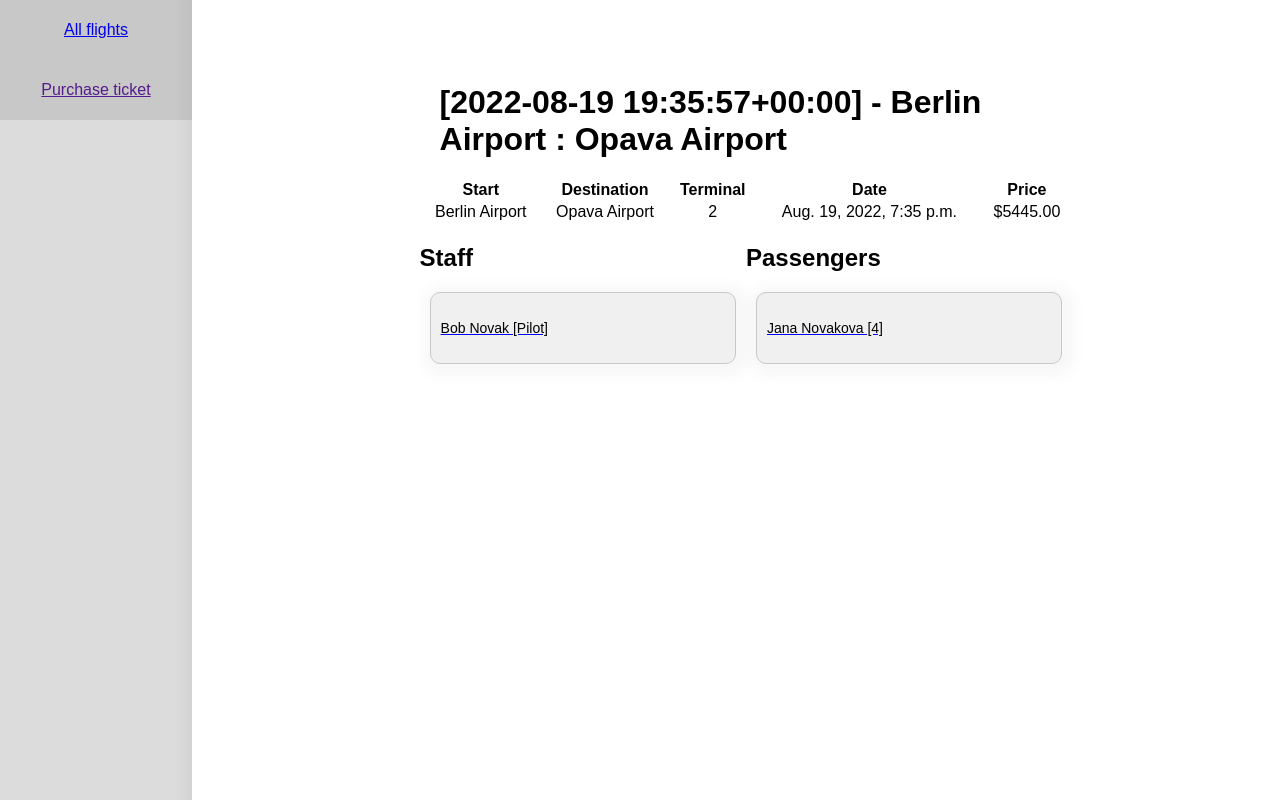
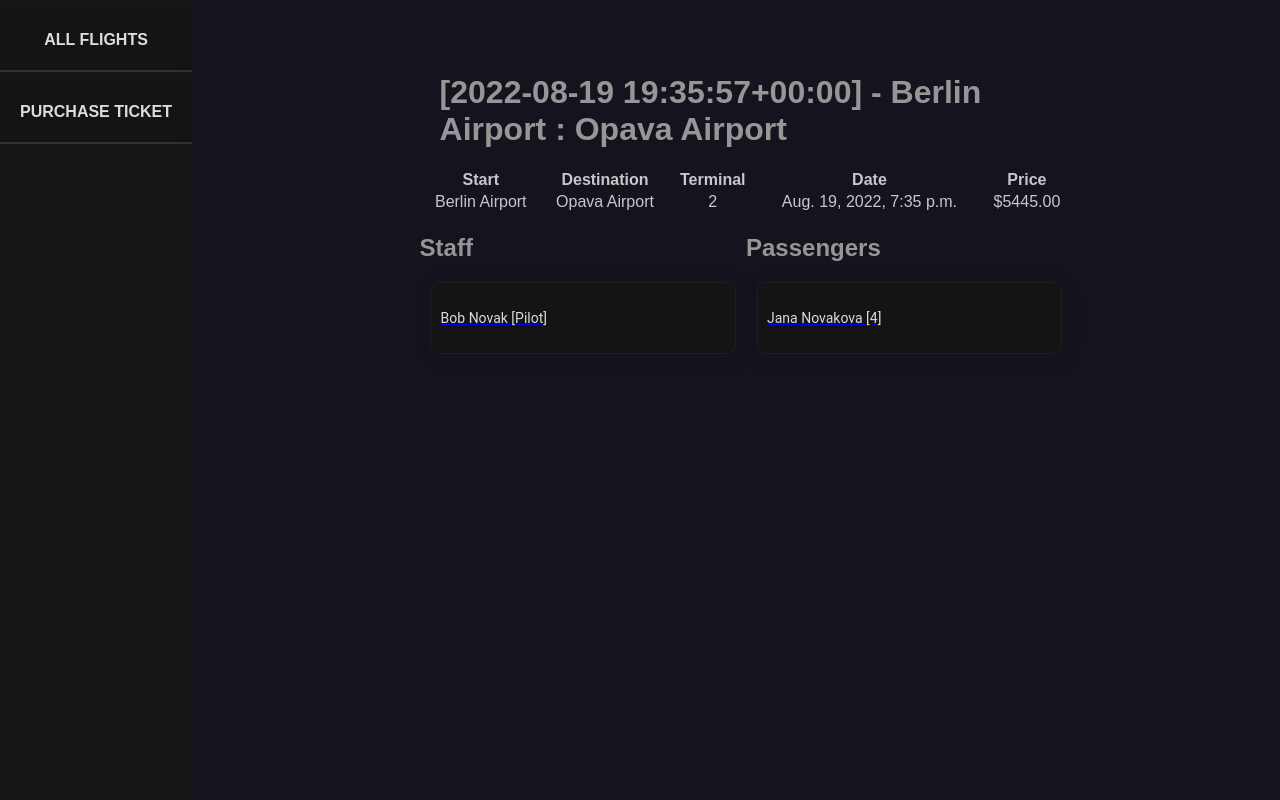
Before and after one commit to STOKYS/django_site, a Django app: page /flight/3 in a window 1280 px wide. Run offline with Django 4.2, Linux system fonts and the light colour scheme; data comes from the database, SQL or seed files in the repository.

Commit message:
Update v22.06.21:21 - [Updated styles]

```diff
--- a/flight/static/css/styles.css
+++ b/flight/static/css/styles.css
@@ -3,7 +3,7 @@
 }
 
 body{
-    background-color: white;
+    background-color: rgb(20,20,30);
     margin: 0;
     padding: 0;
 }
@@ -33,7 +33,7 @@ header{
 
     /*height: 60px;*/
     /*border-bottom: 1px solid black;*/
-    background-color: rgb(220,220,220);
+    background-color: rgb(22,22,22);
 }
 
 .header_button-group{
@@ -46,14 +46,25 @@ header{
     width: 100%;
     height: 60px;
     text-align: center;
-    background-color: rgb(200,200,200);
-    /*border: 1px solid rgb(20,20,20);*/
+    background-color: rgb(20,20,20);
+    border-bottom: 2px solid rgb(50,50,50);
+    margin-top: 10px;
+    font-weight: 700;
+    transition: background-color 500ms;
+}
+
+.header_button:hover{
+    background-color: rgb(25,25,25);
+
 }
 
 .header_button>*{
     display: inline-block;
     height: 100%;
     width: 100%;
+    text-transform: uppercase;
+    color: rgb(220,220,220);
+    text-decoration: none;
 }
 
 footer{
@@ -65,11 +76,12 @@ footer{
 }
 
 .container{
-    padding: 10px;
     margin-left: 20%;
-    margin-top: 5%;
+    padding: 5% 10px 10px;
     width: 60%;
-    /*background-color: rgb(240,240,240);*/
+    height: calc(90%);
+    color: rgb(150,150,150);
+    /*background-color: rgb(10,10,20);*/
     /*display: grid;*/
     /*grid-template-columns: repeat(2, 1fr);*/
     /*grid-template-rows: repeat(2, 1fr);*/
@@ -80,12 +92,15 @@ footer{
 .index_container>h1{
     font-size: 50px;
     text-align: center;
+    color: rgb(180,180,180);
+    font-weight: 300;
 }
 
 .index_container>h2{
     font-size: 30px;
     text-align: center;
-    color: rgb(40,40,40);
+    color: rgb(100,100,100);
+    font-weight: 500;
 }
 
 .box{
@@ -103,30 +118,27 @@ footer{
     font-size: 14px;
     display: block;
     border-radius: 10px;
-    border: 1px solid rgb(200, 200, 200);
+    border: 1px solid rgb(30, 30, 30);
     /*width: calc(100% - 40px);*/
     height: 50px;
-    background-color: rgb(240,240,240);
+    background-color: rgb(20,20,20);
     box-shadow: 3px 3px 14px 10px rgba(0,0,0,0.03);
     padding: 10px;
     margin: 10px;
     cursor: pointer;
     transition: background-color 0.2s;
     line-height: 50px;
-    color: black;
+    color: rgb(220,220,220);
+    font-weight: 400;
+    font-family: 'Roboto', sans-serif;
+}
+
+.box-click>*{
+    text-decoration: none;
 }
 
 .box-click:hover{
-    background-color: rgb(230,230,230);
-}
-
-.box-click > p{
-    margin: 0;
-    height: 50px;
-    line-height: 50px;
-    font-family: 'Roboto', sans-serif;
-    font-size: 1em;
-    font-weight: 300;
+    background-color: rgb(30,30,30);
 }
 
 .detail_container{
@@ -172,8 +184,7 @@ footer{
 
 .list_table{
     width: 100%;
-    /*width: 80%;*/
-    /*margin-left: 10%;*/
+    color: rgb(200,200,200);
 }
 
 .list_table>*{
--- a/flight/templates/index.html
+++ b/flight/templates/index.html
@@ -3,7 +3,7 @@
 {% block content %}
     <div class="container">
         <div class="index_container">
-            <h1>Welcome to the best flight database that you've ever seen</h1>
+            <h1>Welcome to the best flight database you've ever seen</h1>
             <h2>David Stoček</h2>
         </div>
     </div>
```
